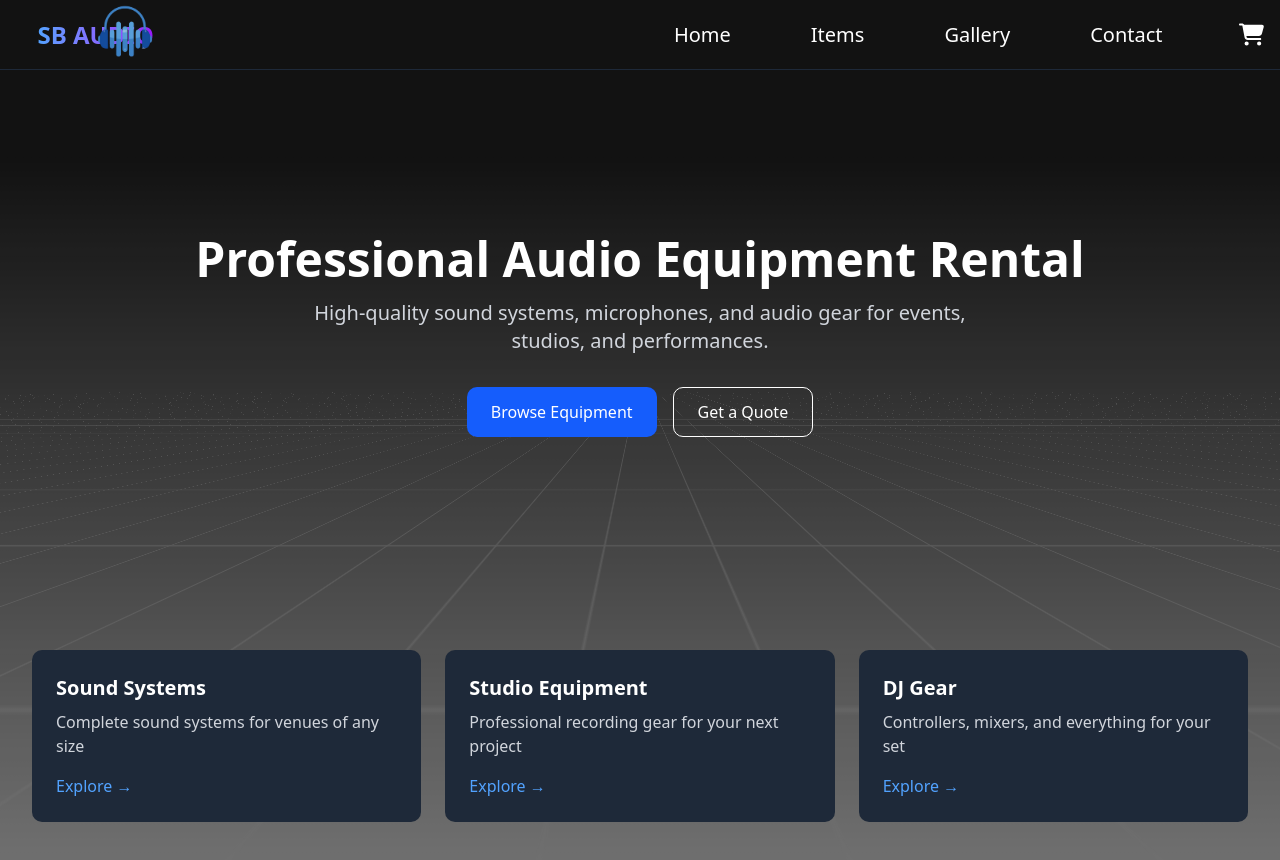
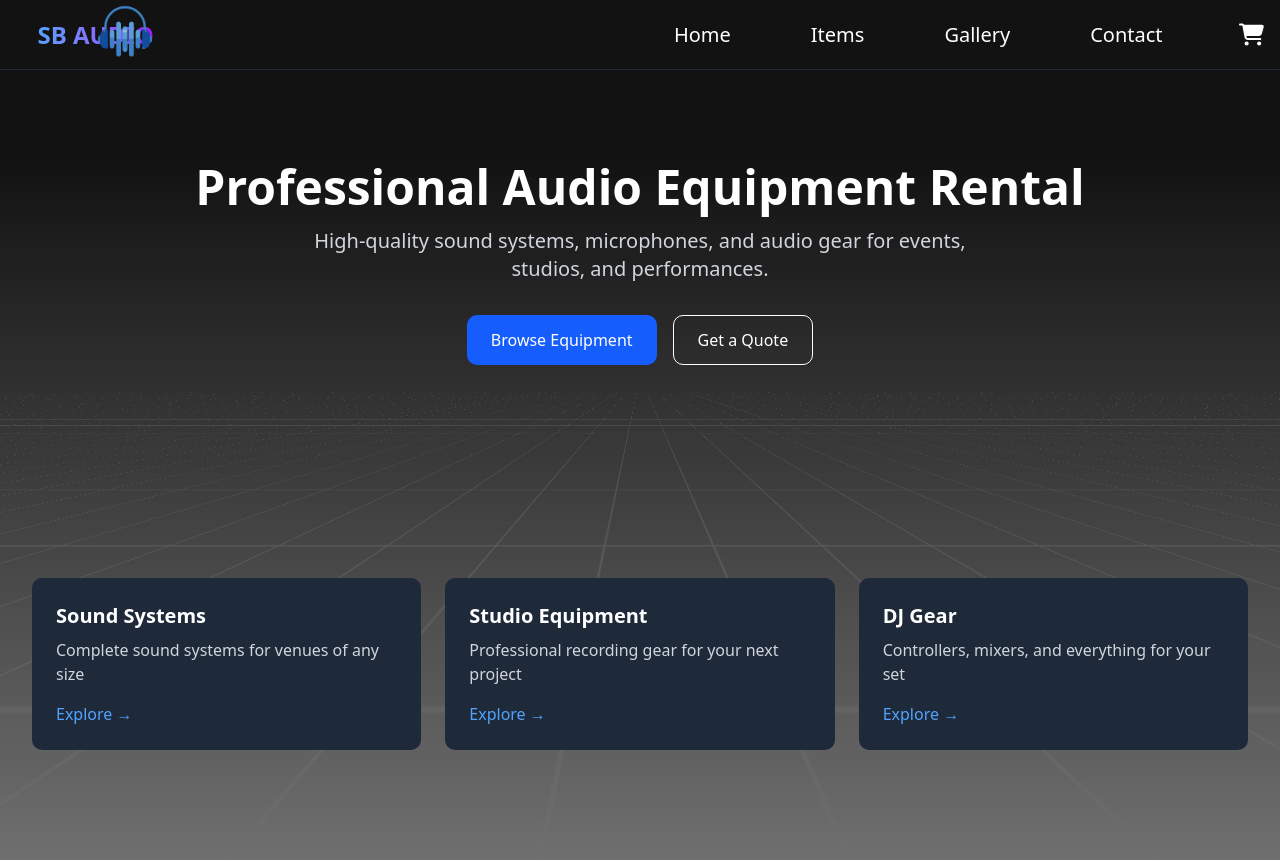
Before and after one commit to Akilalochana/sb-audio-frontend, a React (Vite) app: page / in a window 1280 px wide. Shown: the top 860 px of the page. Built offline with nearby package versions, Linux system fonts and the light colour scheme.

Commit message:
fix homepage Ui and connect item page with hosted backend

```diff
--- a/src/components/imageSlider.jsx
+++ b/src/components/imageSlider.jsx
@@ -8,7 +8,7 @@ export default function ImageSlider(props){
     return(
         <div className="w-full  h-full flex justify-center flex-col">
 
-            <img src={selectedImage} alt="product" className="w-full h-[450px] object-cover mt-2 mb-1"/>
+            <img src={selectedImage} alt="product" className="w-full h-[450px] object-contain mt-2 mb-1"/>
 
             <div className="w-full h-[150px] flex justify-center">
                 {
--- a/src/components/productCard.jsx
+++ b/src/components/productCard.jsx
@@ -9,7 +9,7 @@ export default function ProductCard({ item }) {
         <img
           src={item.image[0]}
           alt={item.name}
-          className="w-full h-48 object-cover rounded-lg"
+          className="w-full h-48 object-contain rounded-lg"
         />
         <span className={`absolute top-2 right-2 text-sm px-2 py-1 rounded-full ${
           item.availability ? 'bg-green-500 text-white' : 'bg-red-500 text-white'
--- a/src/pages/home/home.jsx
+++ b/src/pages/home/home.jsx
@@ -21,7 +21,7 @@ export default function Home() {
         </div>
       </main>
 
-      <section className="relative z-10 grid grid-cols-1 md:grid-cols-3 gap-6 px-8 py-12">
+      <section className="relative z-10 grid grid-cols-1 md:grid-cols-3 gap-6 px-8 py-30">
         <div className="bg-gray-800 bg-opacity-70 p-6 rounded-lg hover:bg-opacity-90 transition-all">
           <h3 className="text-xl font-bold mb-2">Sound Systems</h3>
           <p className="text-gray-300 mb-4">Complete sound systems for venues of any size</p>
--- a/src/pages/home/items.jsx
+++ b/src/pages/home/items.jsx
@@ -14,7 +14,7 @@ export default function Items(){
 
     useEffect(() => {
       if(state === "loading"){
-        axios.get(`${import.meta.env.VITE_BACKEND_URL}/api/products`)
+        axios.get(`${import.meta.env.VITE_HOST_BACKEND_URL}/api/products`)
           .then((res) => {
             console.log(res.data);
             setItems(res.data);
```
